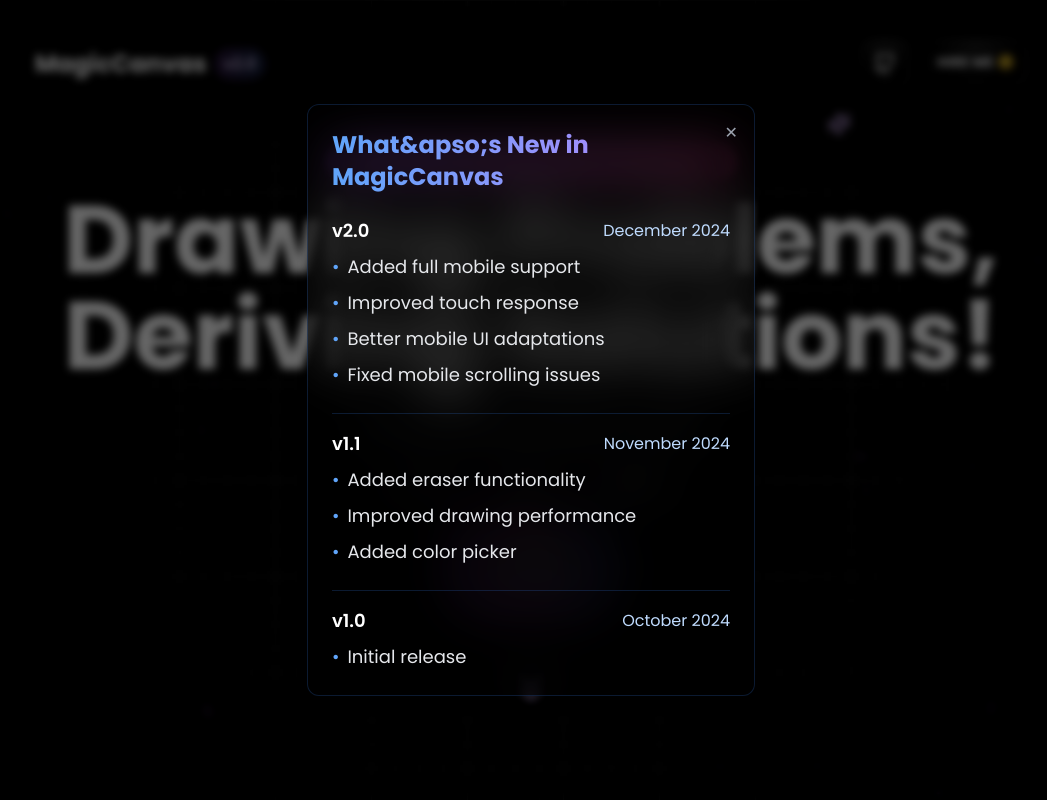
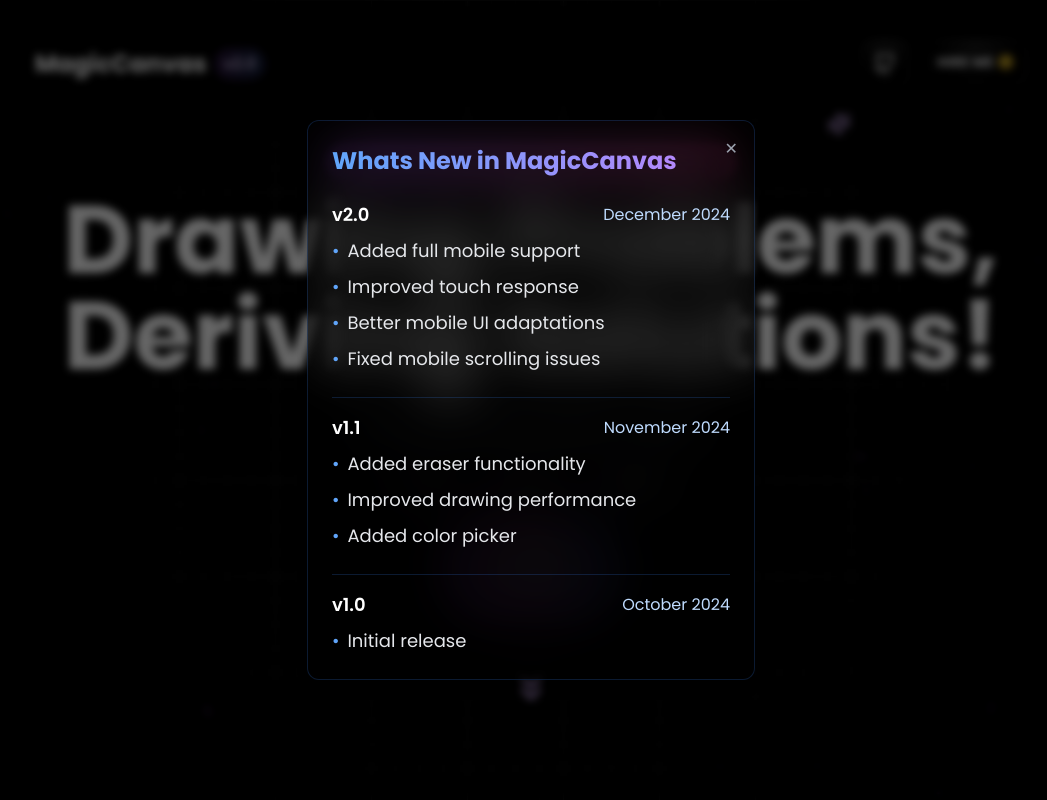
Before and after one commit to deevee47/magic-canvas, a Next.js app: page /landing in a window 1280 px wide. Shown: the top 800 px of the page, without its empty margins (109-1156 px from the left). Built offline with nearby package versions, Linux system fonts and the light colour scheme.

Commit message:
feat: added a whats new popup

```diff
--- a/src/components/Navbar.tsx
+++ b/src/components/Navbar.tsx
@@ -87,7 +87,7 @@
                                 ✕
                             </button>
 
-                            <h2 className="text-2xl font-bold mb-6 text-transparent bg-clip-text bg-gradient-to-r from-blue-400 to-purple-400">What&apso;s New in MagicCanvas</h2>
+                            <h2 className="text-2xl font-bold mb-6 text-transparent bg-clip-text bg-gradient-to-r from-blue-400 to-purple-400">Whats New in MagicCanvas</h2>
 
                             <div className="space-y-6">
                                 {changelog.map((entry, index) => (
```
